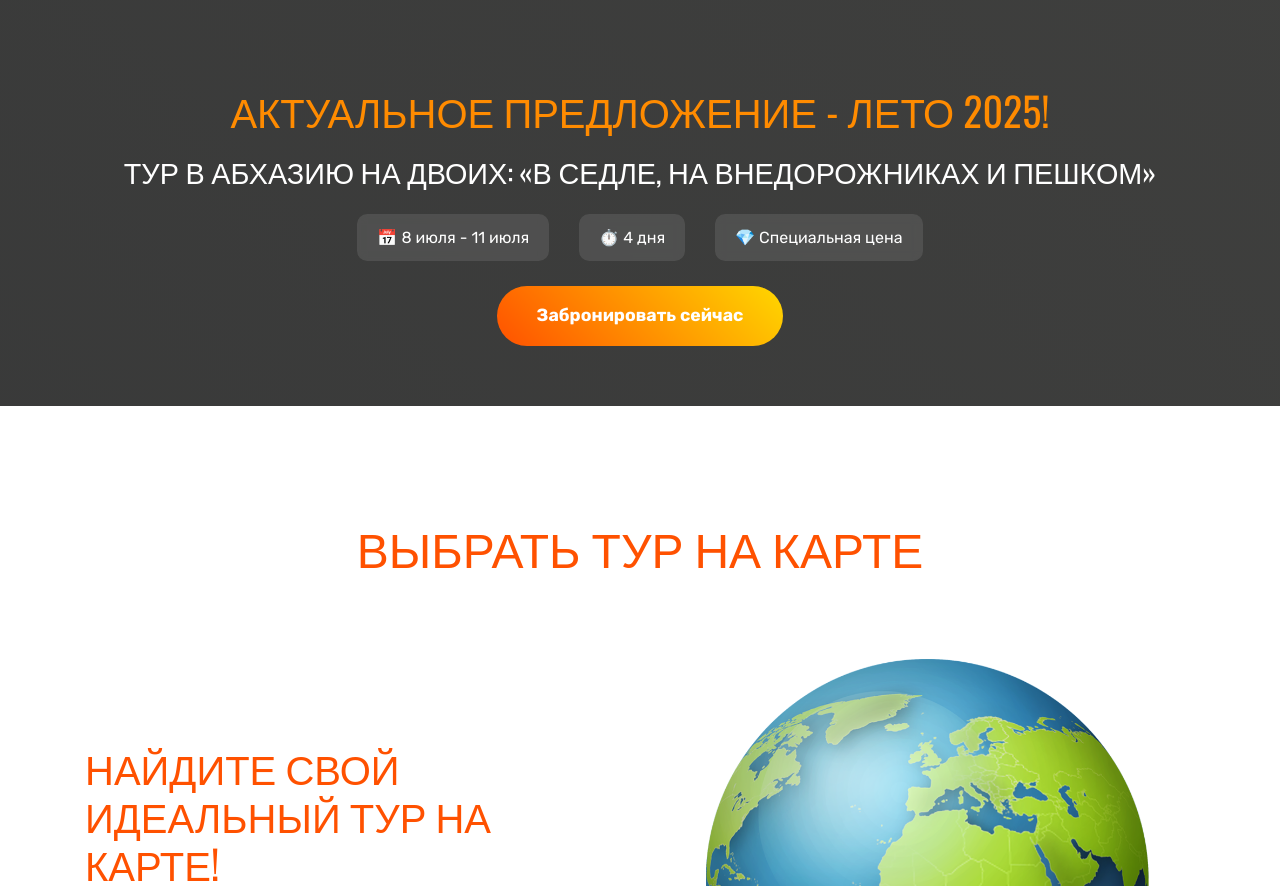
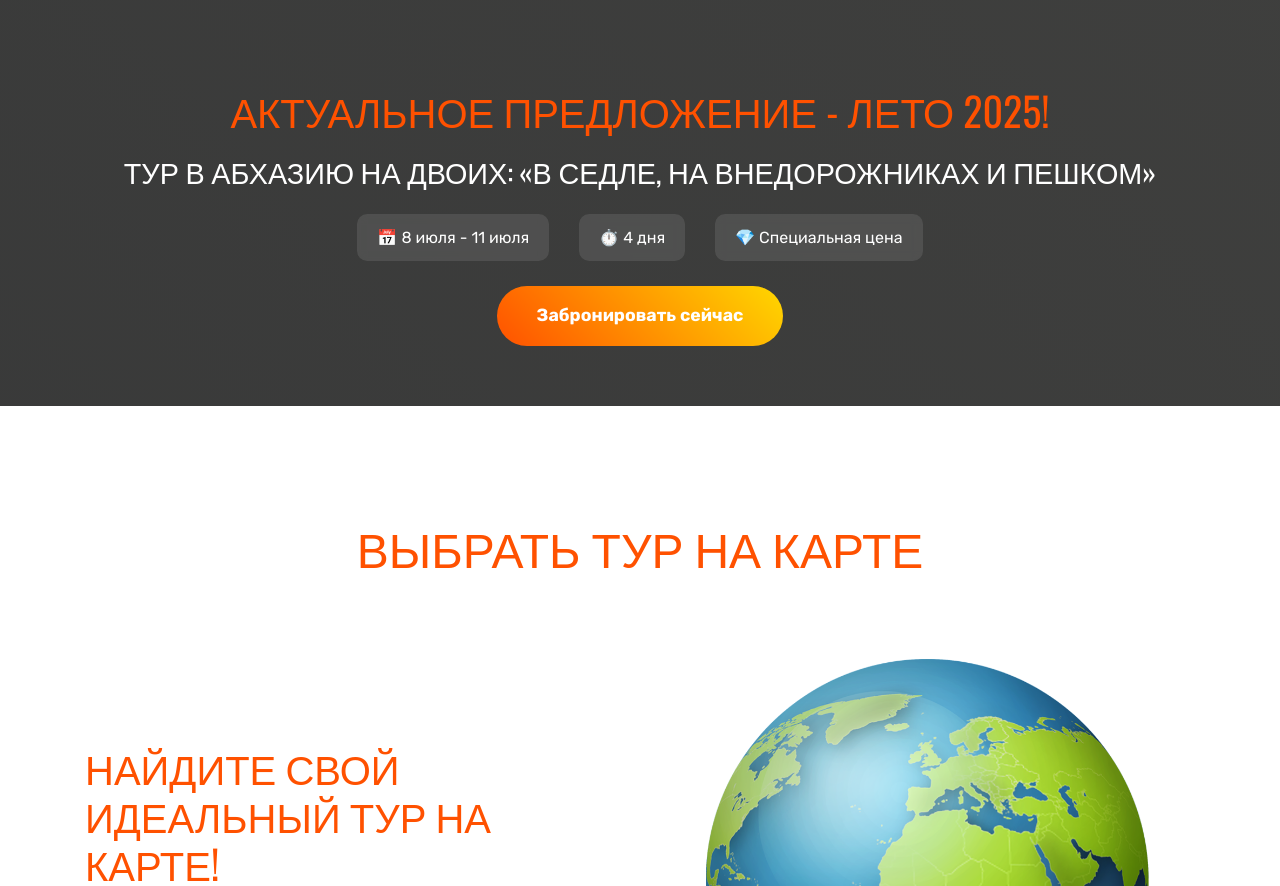
Before and after one commit to SolarFox5/My_Site-QPTour-, a plain HTML site: page index.html in a window 1280 px wide. Shown: the part 3192-4078 px from the top of the page. Drawn offline with nearby package versions, Linux system fonts and the light colour scheme; files whose address does not match are found by name.

```diff
--- a/css/style.css
+++ b/css/style.css
@@ -2272,7 +2272,7 @@
 .featured-title {
   font-size: 2.5em;
   margin-bottom: 20px;
-  color: #ff8b00;
+  color: #ff5100;
 }
 
 .featured-subtitle {
```
